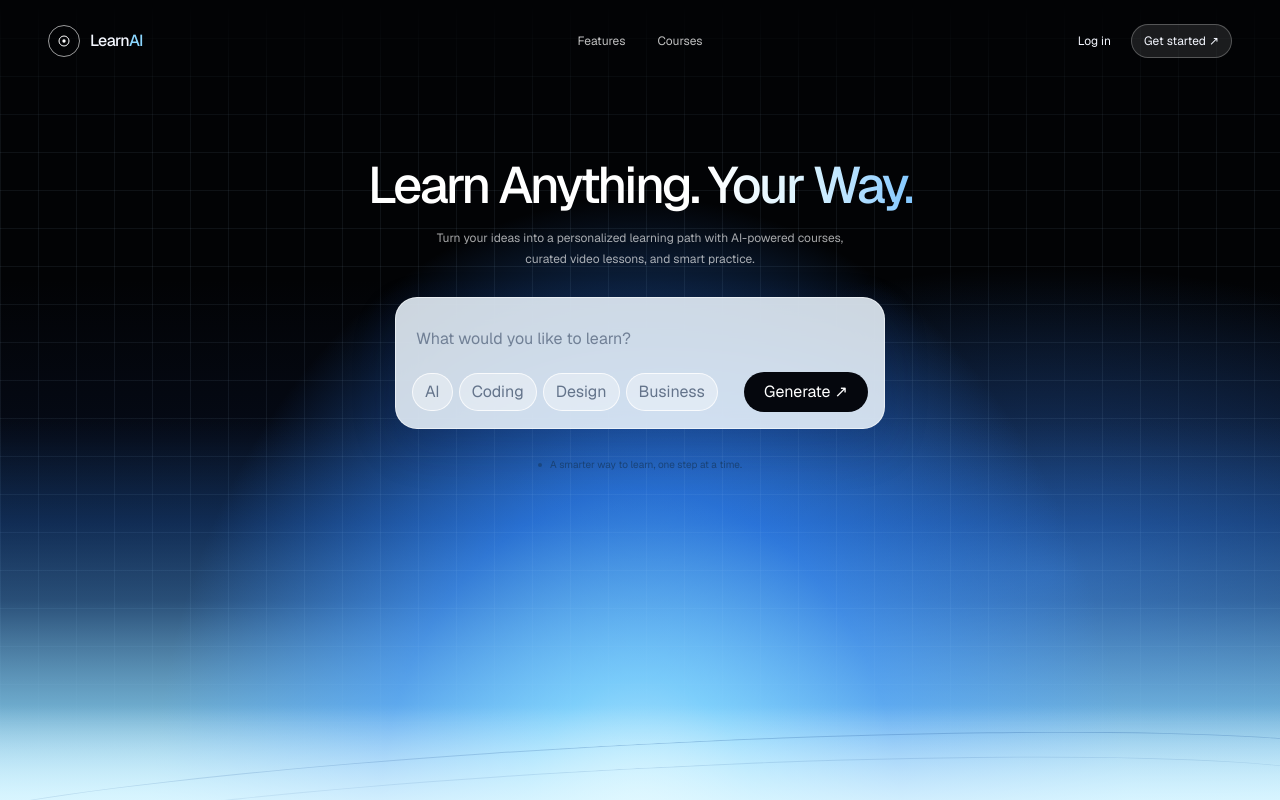
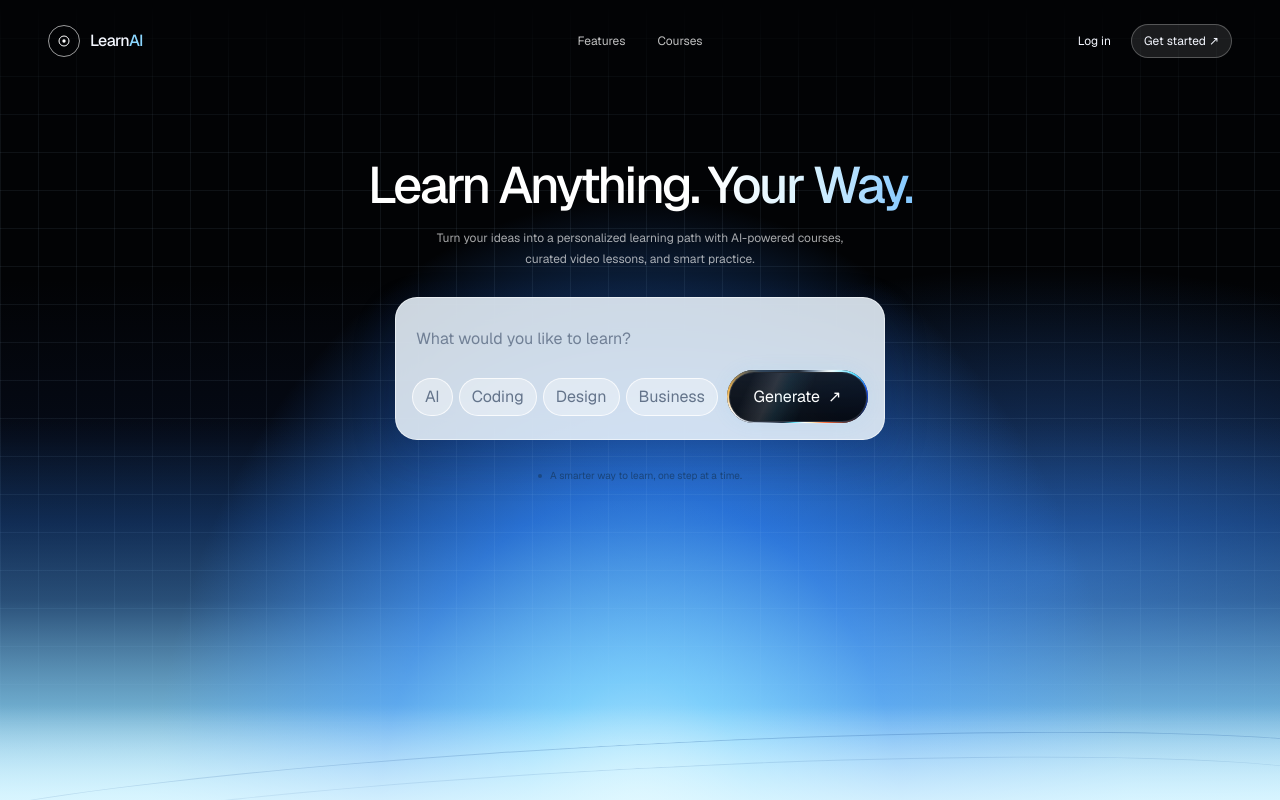
Before and after one commit to divyansh2187/learn-ai, a Next.js app in the folder client/: page / in a window 1280 px wide. Shown: the top 800 px of the page. Built offline with nearby package versions, Linux system fonts and the light colour scheme; no server answers.

Commit message:
dashboard final changes

```diff
--- a/client/next.config.ts
+++ b/client/next.config.ts
@@ -1,10 +1,13 @@
+
 import type { NextConfig } from "next";
 
 const nextConfig: NextConfig = {
-  /* config options here */
+  devIndicators: false,
+
   experimental: {
     agentFeedback: true,
   },
+
   turbopack: {
     rules: {
       "*.css": {
--- a/client/src/app/globals.css
+++ b/client/src/app/globals.css
@@ -1829,3 +1829,118 @@ a {
     animation: none;
   }
 }
+
+
+
+
+.liquid-metal-button {
+  position: relative;
+  display: inline-flex;
+  padding: 1.5px;
+  border-radius: 9999px;
+  isolation: isolate;
+  overflow: hidden;
+  text-decoration: none;
+  color: #fff;
+  background: #111923;
+  box-shadow:
+    0 0 0 1px rgba(255, 255, 255, 0.08),
+    0 0 18px rgba(97, 197, 250, 0.10);
+  transition: box-shadow 300ms ease, transform 300ms ease;
+
+}
+
+.liquid-metal-button__shine {
+  position: absolute;
+  inset: -180%;
+  z-index: -1;
+  background: conic-gradient(
+    from 0deg,
+    #202a37 0deg,
+    #7c91a8 28deg,
+    #f8ffff 48deg,
+    #53dfff 64deg,
+    #124dff 80deg,
+    #141b31 104deg,
+    #ff6a37 126deg,
+    #fff0bc 144deg,
+    #ffffff 160deg,
+    #65eaff 181deg,
+    #19273c 205deg,
+    #a8b6c8 232deg,
+    #ffffff 252deg,
+    #f3b64d 270deg,
+    #30465e 300deg,
+    #202a37 360deg
+  );
+  animation: liquid-metal-rotate 6s linear infinite;
+  filter: blur(1.5px);
+}
+
+.liquid-metal-button__content {
+  position: relative;
+  z-index: 1;
+  display: inline-flex;
+  align-items: center;
+  justify-content: center;
+  gap: 8px;
+  padding: 12px 24px;
+  border: 1px solid rgba(255, 255, 255, 0.12);
+  border-radius: 9999px;
+  background: linear-gradient(
+    180deg,
+    rgba(15, 24, 38, 0.97),
+    rgba(4, 10, 19, 0.98)
+  );
+  white-space: nowrap;
+  backdrop-filter: blur(18px);
+  transition: background 300ms ease;
+}
+
+.liquid-metal-button__content::before {
+  content: "";
+  position: absolute;
+  inset: 0;
+  border-radius: inherit;
+  pointer-events: none;
+  background: linear-gradient(
+    115deg,
+    transparent 15%,
+    rgba(255, 255, 255, 0.13) 32%,
+    rgba(117, 228, 255, 0.10) 40%,
+    transparent 56%
+  );
+}
+
+.liquid-metal-button:hover {
+  box-shadow:
+    0 0 10px rgba(97, 197, 250, 0.30),
+    0 0 24px rgba(38, 132, 255, 0.18),
+    0 0 34px rgba(255, 177, 91, 0.10);
+  transform: translateY(-1px);
+}
+
+.liquid-metal-button:hover .liquid-metal-button__content {
+  background: linear-gradient(
+    180deg,
+    rgba(22, 36, 54, 0.96),
+    rgba(6, 13, 24, 0.98)
+  );
+}
+
+@keyframes liquid-metal-rotate {
+  to {
+    transform: rotate(360deg);
+  }
+}
+
+@media (prefers-reduced-motion: reduce) {
+  .liquid-metal-button__shine {
+    animation: none;
+  }
+
+  .liquid-metal-button,
+  .liquid-metal-button__content {
+    transition: none;
+  }
+}
--- a/client/src/app/page.tsx
+++ b/client/src/app/page.tsx
@@ -60,8 +60,14 @@ const featureCards = [
     number: "01",
     label: "CREATE",
     title: "AI Course Builder",
-    description: "Turn your ideas into structured, personalized courses with AI in seconds.",
-    icon: <><path d="M12 3v18M3 12h18" /><circle cx="12" cy="12" r="8.5" /></>,
+    description:
+      "Turn your ideas into structured, personalized courses with AI in seconds.",
+    icon: (
+      <>
+        <path d="M12 3v18M3 12h18" />
+        <circle cx="12" cy="12" r="8.5" />
+      </>
+    ),
     className: "learnai-card-1",
     accent: "from-violet-300 to-fuchsia-400",
   },
@@ -69,8 +75,14 @@ const featureCards = [
     number: "02",
     label: "EXPLORE",
     title: "YouTube Learning",
-    description: "Transform videos into organized lessons, notes, and useful takeaways.",
-    icon: <><rect x="3" y="5" width="18" height="14" rx="4" /><path d="m10 9 5 3-5 3V9Z" /></>,
+    description:
+      "Transform videos into organized lessons, notes, and useful takeaways.",
+    icon: (
+      <>
+        <rect x="3" y="5" width="18" height="14" rx="4" />
+        <path d="m10 9 5 3-5 3V9Z" />
+      </>
+    ),
     className: "learnai-card-2",
     accent: "from-cyan-300 to-blue-400",
   },
@@ -78,8 +90,14 @@ const featureCards = [
     number: "03",
     label: "PRACTICE",
     title: "Smart Quizzes",
-    description: "Test your understanding with AI-generated questions and instant feedback.",
-    icon: <><rect x="5" y="3" width="14" height="18" rx="3" /><path d="m8 9 1.5 1.5L12 8M14 10h2M8 15h2M14 15h2" /></>,
+    description:
+      "Test your understanding with AI-generated questions and instant feedback.",
+    icon: (
+      <>
+        <rect x="5" y="3" width="14" height="18" rx="3" />
+        <path d="m8 9 1.5 1.5L12 8M14 10h2M8 15h2M14 15h2" />
+      </>
+    ),
     className: "learnai-card-3",
     accent: "from-violet-300 to-indigo-400",
   },
@@ -87,8 +105,16 @@ const featureCards = [
     number: "04",
     label: "ANALYZE",
     title: "Progress Tracking",
-    description: "See your learning progress, completed lessons, and growth at a glance.",
-    icon: <><path d="M4 19V5M4 19h17" /><rect x="7" y="12" width="3" height="5" rx="1" /><rect x="12" y="8" width="3" height="9" rx="1" /><rect x="17" y="4" width="3" height="13" rx="1" /></>,
+    description:
+      "See your learning progress, completed lessons, and growth at a glance.",
+    icon: (
+      <>
+        <path d="M4 19V5M4 19h17" />
+        <rect x="7" y="12" width="3" height="5" rx="1" />
+        <rect x="12" y="8" width="3" height="9" rx="1" />
+        <rect x="17" y="4" width="3" height="13" rx="1" />
+      </>
+    ),
     className: "learnai-card-4",
     accent: "from-sky-300 to-cyan-400",
   },
@@ -96,8 +122,14 @@ const featureCards = [
     number: "05",
     label: "REMEMBER",
     title: "AI Flashcards",
-    description: "Remember more with focused flashcards and repeatable revision sessions.",
-    icon: <><rect x="6" y="4" width="14" height="16" rx="2.5" /><path d="M9 8h8M9 12h5M4 7v13a2 2 0 0 0 2 2h11" /></>,
+    description:
+      "Remember more with focused flashcards and repeatable revision sessions.",
+    icon: (
+      <>
+        <rect x="6" y="4" width="14" height="16" rx="2.5" />
+        <path d="M9 8h8M9 12h5M4 7v13a2 2 0 0 0 2 2h11" />
+      </>
+    ),
     className: "learnai-card-5",
     accent: "from-fuchsia-300 to-violet-400",
   },
@@ -351,16 +383,19 @@ export default function Home() {
           border: 1px solid rgba(35, 70, 115, 0.16);
           border-radius: 17px;
           color: #111827;
-          background: #D0E0F1;
+          background: #d0e0f1;
           box-shadow: 0 22px 45px rgba(0, 0, 0, 0.22);
           transform-origin: center center;
-          transition: transform 420ms cubic-bezier(.2,.75,.25,1), box-shadow 350ms ease, border-color 350ms ease;
+          transition:
+            transform 420ms cubic-bezier(0.2, 0.75, 0.25, 1),
+            box-shadow 350ms ease,
+            border-color 350ms ease;
         }
         .learnai-feature-icon-wrap {
           position: relative;
-          background: #B6CDE9 !important;
-          color: #102C50;
-          border: 1px solid rgba(25, 54, 91, .12);
+          background: #b6cde9 !important;
+          color: #102c50;
+          border: 1px solid rgba(25, 54, 91, 0.12);
         }
         .learnai-feature-icon svg {
           display: block;
@@ -372,77 +407,218 @@ export default function Home() {
           stroke-linejoin: round;
         }
         .learnai-feature-title {
-          background: linear-gradient(100deg, #101827 0%, #2458A6 48%, #3988D8 78%, #173B73 100%);
+          background: linear-gradient(
+            100deg,
+            #101827 0%,
+            #2458a6 48%,
+            #3988d8 78%,
+            #173b73 100%
+          );
           -webkit-background-clip: text;
           background-clip: text;
           color: transparent;
           -webkit-text-fill-color: transparent;
         }
-        .learnai-glass-card p { color: #263B55 !important; }
-        .learnai-glass-card > div:first-child span { color: #304965 !important; }
+        .learnai-glass-card p {
+          color: #263b55 !important;
+        }
+        .learnai-glass-card > div:first-child span {
+          color: #304965 !important;
+        }
         .learnai-glass-card:hover {
-          background: #D0E0F1 !important;
+          background: #d0e0f1 !important;
           border-color: rgba(35, 70, 115, 0.16) !important;
           box-shadow: 0 22px 45px rgba(0, 0, 0, 0.22);
         }
-        .learnai-card-1 { top: 34%; left: 1%; z-index: 1; transform: rotate(-7deg); }
-        .learnai-card-2 { top: 22%; left: 17%; z-index: 2; transform: rotate(4deg); }
-        .learnai-card-3 { top: 12%; left: 34%; z-index: 3; transform: rotate(-3deg); }
-        .learnai-card-4 { top: 4%; left: 51%; z-index: 4; transform: rotate(3deg); }
-        .learnai-card-5 { top: 0; left: 68%; z-index: 5; transform: rotate(-3deg); }
+        .learnai-card-1 {
+          top: 34%;
+          left: 1%;
+          z-index: 1;
+          transform: rotate(-7deg);
+        }
+        .learnai-card-2 {
+          top: 22%;
+          left: 17%;
+          z-index: 2;
+          transform: rotate(4deg);
+        }
+        .learnai-card-3 {
+          top: 12%;
+          left: 34%;
+          z-index: 3;
+          transform: rotate(-3deg);
+        }
+        .learnai-card-4 {
+          top: 4%;
+          left: 51%;
+          z-index: 4;
+          transform: rotate(3deg);
+        }
+        .learnai-card-5 {
+          top: 0;
+          left: 68%;
+          z-index: 5;
+          transform: rotate(-3deg);
+        }
         .learnai-glass-card:hover {
           z-index: 20;
-          background: #D0E0F1 !important;
+          background: #d0e0f1 !important;
           border-color: rgba(35, 70, 115, 0.16) !important;
           box-shadow: 0 22px 45px rgba(0, 0, 0, 0.22);
         }
-        .learnai-card-1:hover { transform: translateY(-16px) rotate(-3deg) scale(1.035); }
-        .learnai-card-2:hover { transform: translateY(-16px) rotate(1deg) scale(1.035); }
-        .learnai-card-3:hover { transform: translateY(-16px) rotate(0deg) scale(1.035); }
-        .learnai-card-4:hover { transform: translateY(-16px) rotate(1deg) scale(1.035); }
-        .learnai-card-5:hover { transform: translateY(-16px) rotate(-1deg) scale(1.035); }
+        .learnai-card-1:hover {
+          transform: translateY(-16px) rotate(-3deg) scale(1.035);
+        }
+        .learnai-card-2:hover {
+          transform: translateY(-16px) rotate(1deg) scale(1.035);
+        }
+        .learnai-card-3:hover {
+          transform: translateY(-16px) rotate(0deg) scale(1.035);
+        }
+        .learnai-card-4:hover {
+          transform: translateY(-16px) rotate(1deg) scale(1.035);
+        }
+        .learnai-card-5:hover {
+          transform: translateY(-16px) rotate(-1deg) scale(1.035);
+        }
         @media (max-width: 1024px) {
-          .learnai-card-stage { height: 470px; }
-          .learnai-glass-card { width: clamp(170px, 23vw, 220px); height: 260px; }
-          .learnai-card-1 { top: 36%; left: 0%; }
-          .learnai-card-2 { top: 25%; left: 14%; }
-          .learnai-card-3 { top: 14%; left: 29%; }
-          .learnai-card-4 { top: 5%; left: 44%; }
-          .learnai-card-5 { top: 0; left: 59%; }
+          .learnai-card-stage {
+            height: 470px;
+          }
+          .learnai-glass-card {
+            width: clamp(170px, 23vw, 220px);
+            height: 260px;
+          }
+          .learnai-card-1 {
+            top: 36%;
+            left: 0%;
+          }
+          .learnai-card-2 {
+            top: 25%;
+            left: 14%;
+          }
+          .learnai-card-3 {
+            top: 14%;
+            left: 29%;
+          }
+          .learnai-card-4 {
+            top: 5%;
+            left: 44%;
+          }
+          .learnai-card-5 {
+            top: 0;
+            left: 59%;
+          }
         }
         @media (max-width: 640px) {
-          #features { min-height: 100svh; padding-top: 2.5rem; padding-bottom: 2.5rem; }
-          #features .learnai-features-header { margin-bottom: 1.25rem; }
-          .learnai-card-stage { height: 660px; max-width: 430px; }
-          .learnai-glass-card { width: min(225px, 64vw); height: 245px; padding: 1rem; }
-          .learnai-card-1 { top: 57%; left: 0%; transform: rotate(-6deg); }
-          .learnai-card-2 { top: 43%; left: 7%; transform: rotate(4deg); }
-          .learnai-card-3 { top: 29%; left: 14%; transform: rotate(-3deg); }
-          .learnai-card-4 { top: 15%; left: 21%; transform: rotate(3deg); }
-          .learnai-card-5 { top: 1%; left: 28%; transform: rotate(-3deg); }
-          .learnai-card-1:hover { transform: translateY(-8px) rotate(-3deg) scale(1.02); }
-          .learnai-card-2:hover { transform: translateY(-8px) rotate(1deg) scale(1.02); }
-          .learnai-card-3:hover { transform: translateY(-8px) rotate(0deg) scale(1.02); }
-          .learnai-card-4:hover { transform: translateY(-8px) rotate(1deg) scale(1.02); }
-          .learnai-card-5:hover { transform: translateY(-8px) rotate(-1deg) scale(1.02); }
+          #features {
+            min-height: 100svh;
+            padding-top: 2.5rem;
+            padding-bottom: 2.5rem;
+          }
+          #features .learnai-features-header {
+            margin-bottom: 1.25rem;
+          }
+          .learnai-card-stage {
+            height: 660px;
+            max-width: 430px;
+          }
+          .learnai-glass-card {
+            width: min(225px, 64vw);
+            height: 245px;
+            padding: 1rem;
+          }
+          .learnai-card-1 {
+            top: 57%;
+            left: 0%;
+            transform: rotate(-6deg);
+          }
+          .learnai-card-2 {
+            top: 43%;
+            left: 7%;
+            transform: rotate(4deg);
+          }
+          .learnai-card-3 {
+            top: 29%;
+            left: 14%;
+            transform: rotate(-3deg);
+          }
+          .learnai-card-4 {
+            top: 15%;
+            left: 21%;
+            transform: rotate(3deg);
+          }
+          .learnai-card-5 {
+            top: 1%;
+            left: 28%;
+            transform: rotate(-3deg);
+          }
+          .learnai-card-1:hover {
+            transform: translateY(-8px) rotate(-3deg) scale(1.02);
+          }
+          .learnai-card-2:hover {
+            transform: translateY(-8px) rotate(1deg) scale(1.02);
+          }
+          .learnai-card-3:hover {
+            transform: translateY(-8px) rotate(0deg) scale(1.02);
+          }
+          .learnai-card-4:hover {
+            transform: translateY(-8px) rotate(1deg) scale(1.02);
+          }
+          .learnai-card-5:hover {
+            transform: translateY(-8px) rotate(-1deg) scale(1.02);
+          }
         }
         @media (max-width: 390px) {
-          .learnai-card-stage { height: 620px; }
-          .learnai-glass-card { width: 66vw; height: 225px; padding: .85rem; }
-          .learnai-card-1 { top: 60%; left: -2%; }
-          .learnai-card-2 { top: 47%; left: 5%; }
-          .learnai-card-3 { top: 34%; left: 12%; }
-          .learnai-card-4 { top: 21%; left: 19%; }
-          .learnai-card-5 { top: 8%; left: 26%; }
+          .learnai-card-stage {
+            height: 620px;
+          }
+          .learnai-glass-card {
+            width: 66vw;
+            height: 225px;
+            padding: 0.85rem;
+          }
+          .learnai-card-1 {
+            top: 60%;
+            left: -2%;
+          }
+          .learnai-card-2 {
+            top: 47%;
+            left: 5%;
+          }
+          .learnai-card-3 {
+            top: 34%;
+            left: 12%;
+          }
+          .learnai-card-4 {
+            top: 21%;
+            left: 19%;
+          }
+          .learnai-card-5 {
+            top: 8%;
+            left: 26%;
+          }
         }
         @media (min-width: 1025px) and (max-height: 760px) {
-          #features { padding-top: 1.25rem; padding-bottom: 1.25rem; }
-          #features .learnai-features-header { margin-bottom: .5rem; }
-          #features .learnai-card-stage { height: clamp(340px, 48vh, 410px); }
-          #features .learnai-glass-card { height: clamp(220px, 31vh, 255px); }
+          #features {
+            padding-top: 1.25rem;
+            padding-bottom: 1.25rem;
+          }
+          #features .learnai-features-header {
+            margin-bottom: 0.5rem;
+          }
+          #features .learnai-card-stage {
+            height: clamp(340px, 48vh, 410px);
+          }
+          #features .learnai-glass-card {
+            height: clamp(220px, 31vh, 255px);
+          }
         }
         @media (prefers-reduced-motion: reduce) {
-          .learnai-glass-card, .learnai-glass-card::before { transition: none !important; }
+          .learnai-glass-card,
+          .learnai-glass-card::before {
+            transition: none !important;
+          }
         }
         @media (prefers-reduced-motion: reduce) {
           .learnai-reveal,
@@ -510,8 +686,6 @@ export default function Home() {
               <a href="#courses" className="transition hover:text-white">
                 Courses
               </a>
-
-
             </nav>
 
             <div className="flex items-center gap-3 sm:gap-5">
@@ -576,8 +750,6 @@ export default function Home() {
           </header>
 
           <div className="relative z-10 mx-auto flex max-w-[720px] flex-col items-center pb-5 pt-12 text-center sm:pt-16 lg:pt-20">
-
-
             <h1
               id="hero-title"
               className="learnai-reveal mt-4 max-w-[700px] text-3xl font-medium leading-[1.06] tracking-[-.055em] text-white sm:mt-5 sm:text-4xl lg:text-[clamp(2.6rem,4vw,3.5rem)]"
@@ -633,11 +805,18 @@ export default function Home() {
                     </button>
                   ))}
                 </div>
+
                 <button
                   type="submit"
-                  className="rounded-full bg-[#05070D] px-4 py-2 text-[9px] font-medium text-white transition hover:bg-[#142744] focus-visible:outline-none focus-visible:ring-2 focus-visible:ring-[#4388FF] sm:px-5 sm:text-[10px]"
+                  className="liquid-metal-button rounded-full text-[9px] font-medium text-white focus-visible:outline-none focus-visible:ring-2 focus-visible:ring-[#4388FF] sm:text-[10px]"
                 >
-                  Generate <span aria-hidden="true">↗</span>
+                  <span
+                    className="liquid-metal-button__shine"
+                    aria-hidden="true"
+                  />
+                  <span className="liquid-metal-button__content gap-1.5 px-4 py-2 sm:px-5">
+                    Generate <span aria-hidden="true">↗</span>
+                  </span>
                 </button>
               </div>
             </form>
@@ -711,13 +890,15 @@ export default function Home() {
         </div>
       </section>
 
-
       {/* FEATURES SECTION */}
       <section
         id="features"
         className="learnai-frame relative isolate flex min-h-[100svh] flex-col justify-center overflow-hidden px-5 py-10 text-white sm:px-8 lg:px-12"
       >
-        <div aria-hidden="true" className="pointer-events-none absolute inset-0 -z-10">
+        <div
+          aria-hidden="true"
+          className="pointer-events-none absolute inset-0 -z-10"
+        >
           <div className="learnai-grid absolute inset-0 opacity-70" />
           <div className="absolute inset-x-0 bottom-0 h-[48%] bg-[linear-gradient(to_bottom,transparent,rgba(52,143,255,.2)_28%,rgba(145,222,255,.45)_76%,rgba(224,249,255,.75))]" />
           <div className="learnai-wave absolute -bottom-14 left-[-8%] h-28 w-[116%]" />
@@ -750,7 +931,9 @@ export default function Home() {
                   </span>
                 </div>
 
-                <div className={`learnai-feature-icon-wrap mt-5 flex h-11 w-11 shrink-0 items-center justify-center rounded-xl bg-gradient-to-br ${feature.accent} text-[#09234D]`}>
+                <div
+                  className={`learnai-feature-icon-wrap mt-5 flex h-11 w-11 shrink-0 items-center justify-center rounded-xl bg-gradient-to-br ${feature.accent} text-[#09234D]`}
+                >
                   <div className="learnai-feature-icon h-6 w-6">
                     <svg viewBox="0 0 24 24" fill="none" aria-hidden="true">
                       {feature.icon}
@@ -772,29 +955,54 @@ export default function Home() {
         </div>
       </section>
 
-
-
       {/* FOOTER */}
       <footer className="learnai-frame relative isolate overflow-hidden border-t border-white/20 px-5 pb-7 pt-10 text-white sm:px-10 sm:pt-12 lg:px-16">
-        <div aria-hidden="true" className="pointer-events-none absolute inset-0 -z-10">
+        <div
+          aria-hidden="true"
+          className="pointer-events-none absolute inset-0 -z-10"
+        >
           <div className="learnai-grid absolute inset-0 opacity-50" />
           <div className="absolute inset-x-0 bottom-0 h-24 bg-[linear-gradient(to_bottom,transparent,rgba(225,248,255,.3))]" />
         </div>
 
         <div className="mx-auto grid max-w-7xl gap-10 md:grid-cols-2 md:gap-8">
           <div className="max-w-md">
-            <a href="#" aria-label="LearnAI home" className="inline-flex items-center gap-2 text-sm font-semibold tracking-tight text-white">
-              <span className="flex h-7 w-7 items-center justify-center rounded-full border border-white/70 text-xs">✳</span>
+            <a
+              href="#"
+              aria-label="LearnAI home"
+              className="inline-flex items-center gap-2 text-sm font-semibold tracking-tight text-white"
+            >
+              <span className="flex h-7 w-7 items-center justify-center rounded-full border border-white/70 text-xs">
+                ✳
+              </span>
               Learn<span className="-ml-2 text-blue-300">AI</span>
             </a>
             <p className="mt-4 max-w-sm text-sm leading-6 text-white/75">
-              Smart learning tools, personalized courses, and AI-powered practice to help you learn with confidence.
+              Smart learning tools, personalized courses, and AI-powered
+              practice to help you learn with confidence.
             </p>
             <div className="mt-5 flex flex-wrap gap-4 text-xs text-white/80">
-              <a href={contactDetails.github} target="_blank" rel="noreferrer" className="transition hover:text-white hover:underline">GitHub ↗</a>
-              <a href={contactDetails.linkedin} target="_blank" rel="noreferrer" className="transition hover:text-white hover:underline">LinkedIn ↗</a>
+              <a
+                href={contactDetails.github}
+                target="_blank"
+                rel="noreferrer"
+                className="transition hover:text-white hover:underline"
+              >
+                GitHub ↗
+              </a>
+              <a
+                href={contactDetails.linkedin}
+                target="_blank"
+                rel="noreferrer"
+                className="transition hover:text-white hover:underline"
+              >
+                LinkedIn ↗
+              </a>
             </div>
-            <a href={`tel:${contactDetails.phone.replace(/[^+\d]/g, "")}`} className="mt-3 inline-flex text-xs text-white/80 transition hover:text-white">
+            <a
+              href={`tel:${contactDetails.phone.replace(/[^+\d]/g, "")}`}
+              className="mt-3 inline-flex text-xs text-white/80 transition hover:text-white"
+            >
               Call: {contactDetails.phone}
             </a>
           </div>
@@ -816,8 +1024,12 @@ export default function Home() {
           <p>Learn with intention. Grow with confidence.</p>
         </div>
 
-        <div aria-hidden="true" className="pointer-events-none mt-2 select-none overflow-hidden text-center text-[clamp(4rem,18.5vw,17rem)] font-semibold leading-[0.78] tracking-[-0.075em] text-white/[0.96]">
-          <span className="text-white">LEARN</span><span className="text-blue-300">AI</span>
+        <div
+          aria-hidden="true"
+          className="pointer-events-none mt-2 select-none overflow-hidden text-center text-[clamp(4rem,18.5vw,17rem)] font-semibold leading-[0.78] tracking-[-0.075em] text-white/[0.96]"
+        >
+          <span className="text-white">LEARN</span>
+          <span className="text-blue-300">AI</span>
         </div>
       </footer>
     </main>
```
Also changed, not shown: client/src/app/(workspace)/dashboard/page.tsx (+37 -43 lines), client/src/components/WorkspaceBackground.tsx (+18 -19 lines).
